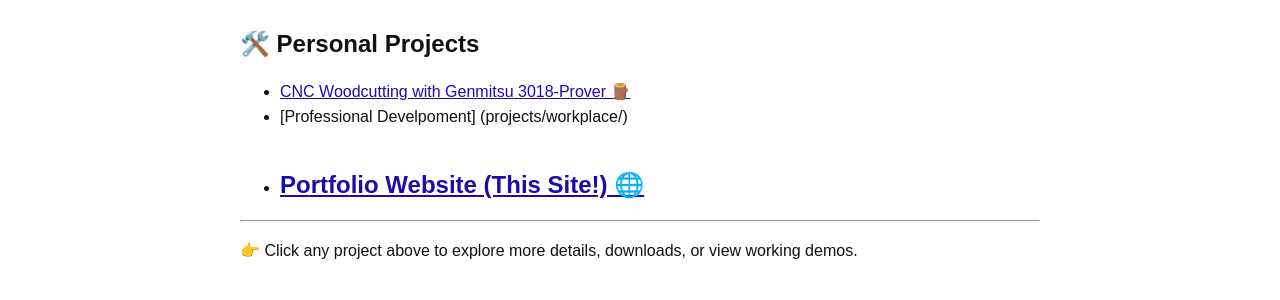
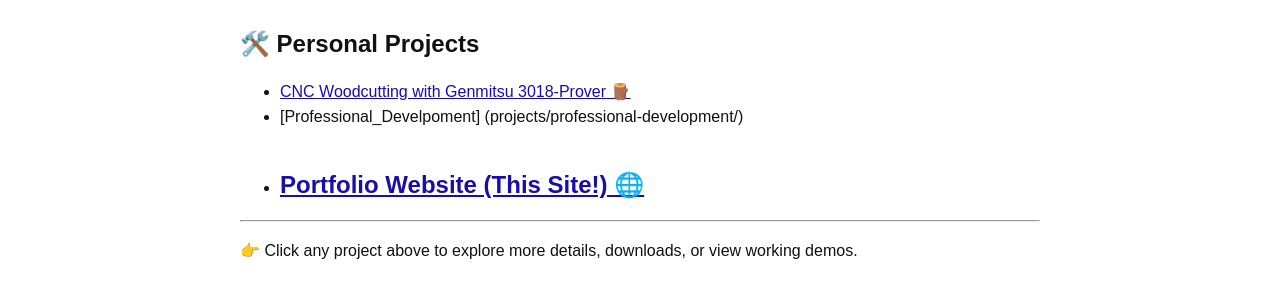
Before and after one commit to SebasFelipeRA/sebastianriveraportfolio, a Jekyll site: the page built from projects.md, in a window 1280 px wide. Shown: the part 696-996 px from the top of the page. Built offline with Jekyll 4.4.1, drawn with Linux system fonts in a browser that asks for light colours.

Commit message:
Update projects.md

```diff
--- a/projects.md
+++ b/projects.md
@@ -28,7 +28,7 @@ Explore a collection of engineering projects I've completed throughout high scho
 ## 🛠️ Personal Projects
 
 - [CNC Woodcutting with Genmitsu 3018-Prover 🪵](projects/cnc-woodcutting/)
-- [Professional Develpoment] (projects/workplace/)
+- [Professional_Develpoment] (projects/professional-development/)
 - [Portfolio Website (This Site!) 🌐](https://github.com/SebasFelipeRA/sebastianriveraportfolio)
 -
 
```
